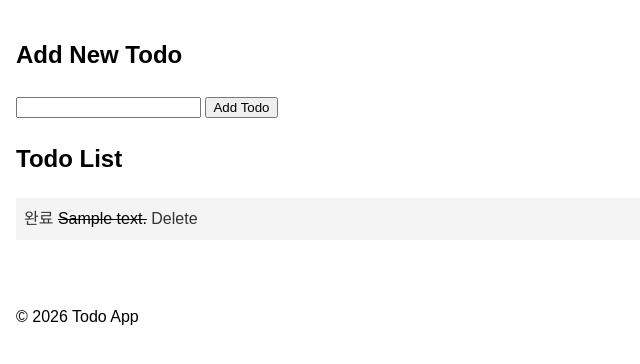
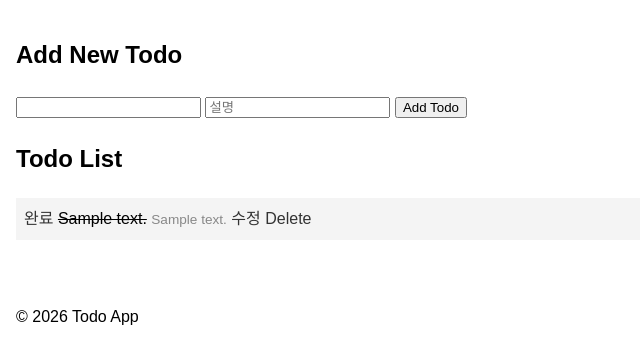
Before and after one commit to dkfks24/flask-practice1, a Flask app: page / in a window 1280 px wide. Shown: the part 126-490 px from the top of the page, without its empty margins (0-640 px from the left). Run offline with Flask 3, Linux system fonts and the light colour scheme; tables that the repository leaves empty hold one stand-in row (values such as "Sample post").

Commit message:
feat: todo 수정 라우트 추가

```diff
--- a/HW3/app.py
+++ b/HW3/app.py
@@ -18,7 +18,7 @@ class Todo(db.Model):
 @app.route('/', methods = ['GET', 'POST'])
 def index():
     if request.method == 'POST':
-        db.session.add(Todo(text = request.form['todo']))
+        db.session.add(Todo(text = request.form['todo'], note = request.form['note']))
         db.session.commit()
         return redirect(url_for('index'))
 
@@ -33,6 +33,16 @@ def toggle(id):
     db.session.commit()
     return redirect(url_for('index'))
 
+@app.route('/edit/<int:id>', methods = ['GET', 'POST'])
+def edit(id):
+    todo = db.get_or_404(Todo, id)
+    if request.method == 'POST':
+        todo.text = request.form['text']
+        todo.note = request.form['note']
+        db.session.commit()
+        return redirect(url_for('edit', id = todo.id))
+    return render_template('edit.html', todo = todo)
+
 @app.route('/delete/<int:id>')
 def delete(id):
     todo = db.get_or_404(Todo, id)
--- a/HW3/static/style.css
+++ b/HW3/static/style.css
@@ -25,3 +25,7 @@ a:hover { text-decoration: underline; }
 .done {
     text-decoration: line-through;
 }
+
+.note {
+    color: #888; font-size: 0.85em;
+}
--- a/HW3/templates/index.html
+++ b/HW3/templates/index.html
@@ -6,6 +6,7 @@
     <h2>Add New Todo</h2>
     <form method = "post">
         <input type = "text" name = "todo" required>
+        <input type = "text" name = "note" placeholder = "설명">
         <button type = "submit">Add Todo</button>
     </form>
 
@@ -20,6 +21,8 @@
             {% else %}
               {{ todo.text }}
             {% endif %}
+            <span class = "note">{{ todo.note }}</span>
+            <a href = "{{ url_for('edit', id = todo.id) }}">수정</a>
             <a href = "{{ url_for('delete', id = todo.id) }}">Delete</a>
           </li>
         {% endfor %}
```
